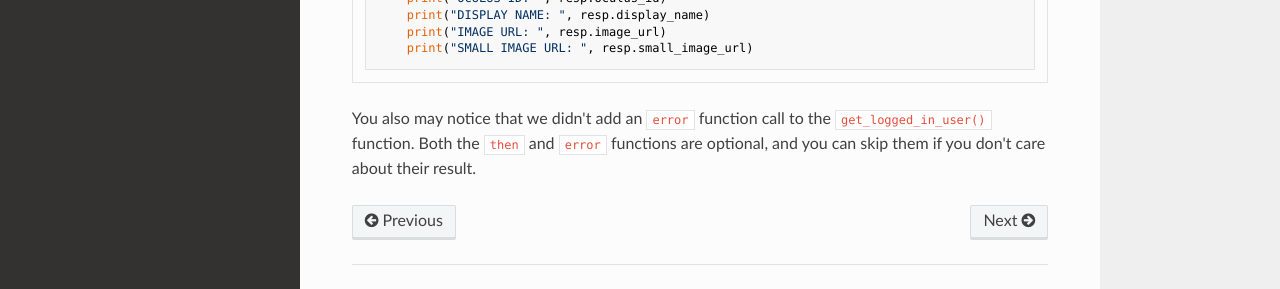
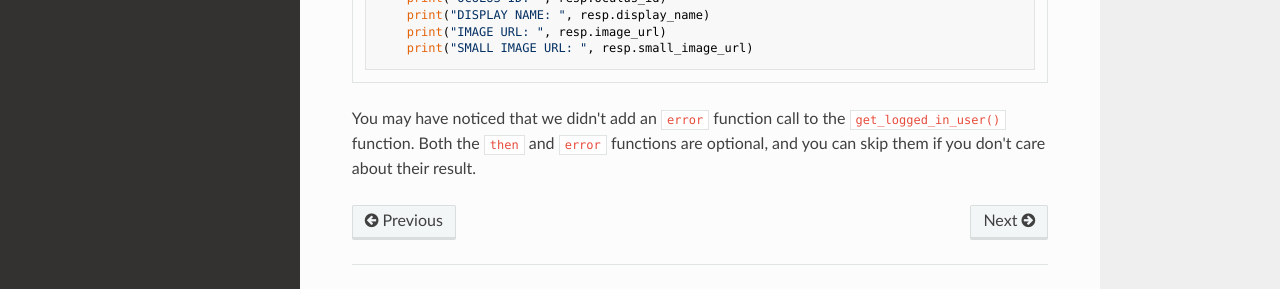
Before and after one commit to decacis/godot_oculus_platform, an MkDocs documentation site: the page built from docs/examples.md, in a window 1280 px wide and 900 px high, scrolled down 877 px. Shown: the part 566-855 px from the top of the window. Built offline with MkDocs 1.6.1, drawn with Linux system fonts in a browser that asks for light colours; nearby versions of some CDN libraries.

Commit message:
Updating build parameters & minor examples fix

````diff
--- a/docs/examples.md
+++ b/docs/examples.md
@@ -3,7 +3,6 @@ Here are some examples of using this asset. For more details make sure to check
 
 ### Entitlement check
 An entitlement check allows you to quickly check if the user that launched the app actually is entitled to it.
-
 ```
 GDOP.initialize(false) # We have to initialize this singleton
 
@@ -61,4 +60,4 @@ func _process_logged_in_user_response(resp : Dictionary):
     print("SMALL IMAGE URL: ", resp.small_image_url)
 ```
 
-You also may notice that we didn't add an `error` function call to the `get_logged_in_user()` function. Both the `then` and `error` functions are optional, and you can skip them if you don't care about their result.
+You may have noticed that we didn't add an `error` function call to the `get_logged_in_user()` function. Both the `then` and `error` functions are optional, and you can skip them if you don't care about their result.
````
Also changed, not shown: docs/build.md (+1 -1 lines).
